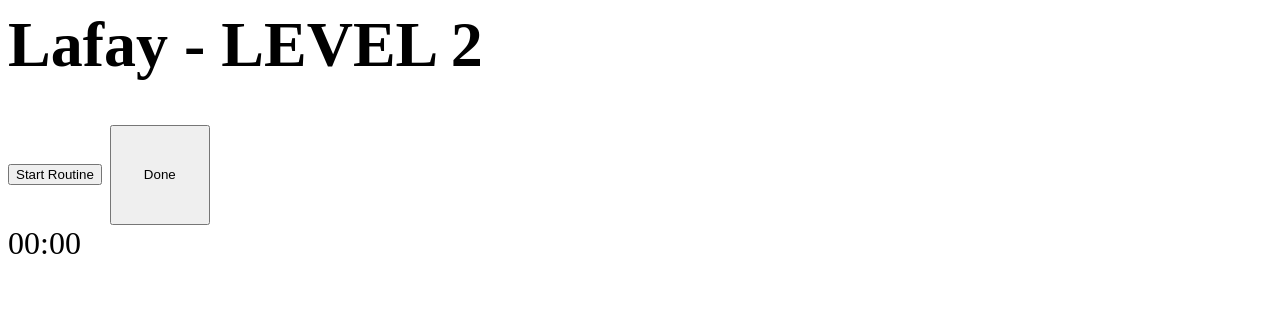
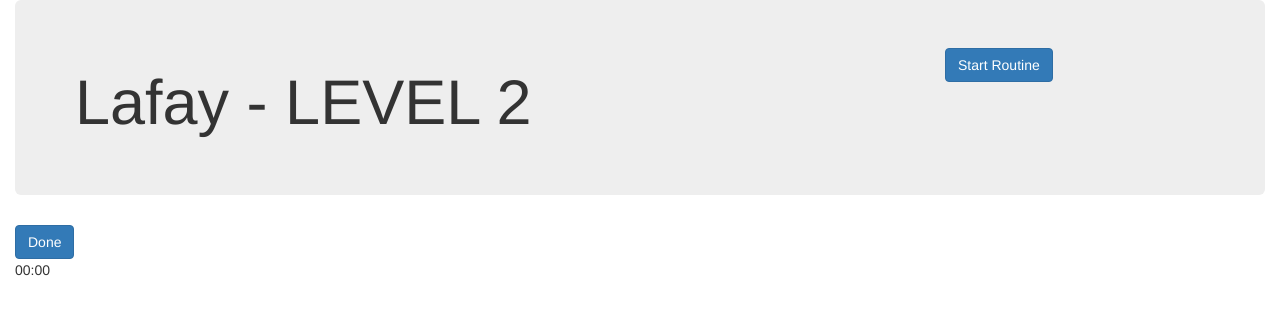
Before and after one commit to drefter/nodretep.github.io, a plain HTML site: page lafay.html in a window 1280 px wide. Drawn offline with nearby package versions, Linux system fonts and the light colour scheme.

Commit message:
updated CSS
using bootstrap

```diff
--- a/lafay.html
+++ b/lafay.html
@@ -1,12 +1,15 @@
 <html>
 <head>
 
+  <meta charset="utf-8">
+  <meta name="viewport" content="width=device-width, initial-scale=1">
+  <link rel="stylesheet" href="http://maxcdn.bootstrapcdn.com/bootstrap/3.3.6/css/bootstrap.min.css">
+  <link href="http://fonts.googleapis.com/css?family=Montserrat" rel="stylesheet">
+  <link href="lafay.css" rel="stylesheet">
+  <script src="https://ajax.googleapis.com/ajax/libs/jquery/1.12.0/jquery.min.js"></script>
+  <script src="http://maxcdn.bootstrapcdn.com/bootstrap/3.3.6/js/bootstrap.min.js"></script>
+
 <style type="text/css">
-
-.button-class {
-    height: 100px;
-    width: 100px;
-}
 
 </style>
 
@@ -195,18 +198,25 @@ window.onload = function () {
 
 </script>
 </head>
-<body style="font-size: xx-large;">
-    <div style="font-size: xx-large;" id="time"></div>
+<body>
 
-<h1>Lafay - LEVEL 2</h1>
-
-<button onclick="doWorkout();">Start Routine</button>
-<button class="button-class" onclick="finishedSet();">Done</button>
-
-<div id="excerciseDiv"></div>
-
-<div id="timerDiv">00:00</div>
-
+<div class="container-fluid">
+    <div class="jumbotron">
+    <div class="row">
+        <div class="col-sm-9"><h1 class="">Lafay - LEVEL 2</h1></div>
+        <div class="col-sm-3"><button class="btn btn-primary" onclick="doWorkout();">Start Routine</button></div>
+    </div>
+    </div>
+    <div class="row">
+        <div class="col-sm-12"><button class="btn btn-primary" onclick="finishedSet();">Done</button></div>
+    </div>
+    <div class="row">
+        <div class="col-sm-12" id="excerciseDiv"></div>
+    </div>
+    <div class="row">
+        <div  class="col-sm-12" id="timerDiv">00:00</div>
+    </div>
+</div>
 
 </body>
 </html>
--- /dev/null
+++ b/untitled folder/styles.css
@@ -0,0 +1,75 @@
+div {
+	display: inline-block;
+	font-size:xx-large;
+}
+
+input[type="text"] {
+  padding: 10px;
+  border: solid 1px #dcdcdc;
+  transition: box-shadow 0.3s, border 0.3s;
+  font-size:32px;
+  visibility: hidden;
+}
+input[type="text"]:focus,
+input[type="text"].focus {
+  border: solid 1px #707070;
+  box-shadow: 0 0 5px 1px #969696;
+}
+
+.bg-1 {
+    background-color: #1abc9c; /* Green */
+    color: #ffffff;
+}
+.bg-2 {
+    background-color: #474e5d; /* Dark Blue */
+    color: #ffffff;
+}
+.bg-3 {
+    background-color: #fdffff; /* White */
+    color: #555555;
+}
+
+.container-fluid {
+    padding-top: 70px;
+    padding-bottom: 70px;
+}
+
+  body {
+      font: 20px Montserrat, sans-serif;
+      line-height: 1.8;
+      color: #f5f6f7;
+  }
+  p {font-size: 16px;}
+  .margin {margin-bottom: 45px;}
+  .bg-1 {
+      background-color: #1abc9c; /* Green */
+      color: #ffffff;
+  }
+  .bg-2 {
+      background-color: #474e5d; /* Dark Blue */
+      color: #ffffff;
+  }
+  .bg-3 {
+      background-color: #ffffff; /* White */
+      color: #555555;
+  }
+  .bg-4 {
+      background-color: #2f2f2f; /* Black Gray */
+      color: #fff;
+  }
+  .container-fluid {
+      padding-top: 70px;
+      padding-bottom: 70px;
+  }
+  .navbar {
+      padding-top: 15px;
+      padding-bottom: 15px;
+      border: 0;
+      border-radius: 0;
+      margin-bottom: 0;
+      font-size: 12px;
+      letter-spacing: 5px;
+  }
+  .navbar-nav  li a:hover {
+      color: #1abc9c !important;
+  }
```
